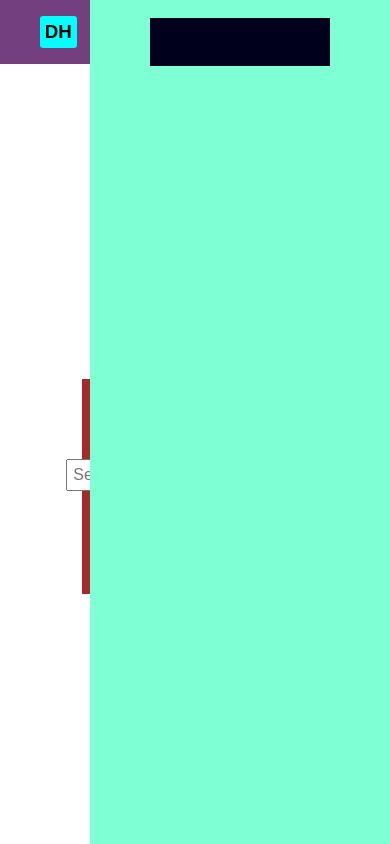
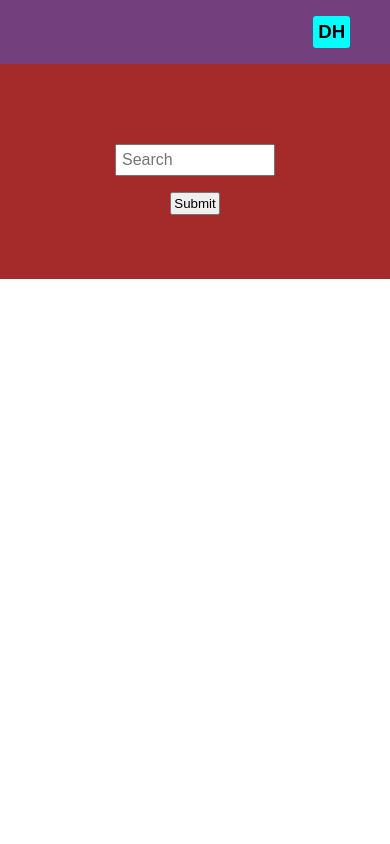
Before and after one commit to Stephanie-02/html_css_checkpoint, a plain HTML site: page index.html in a window 390 px wide. Drawn offline with Linux system fonts and the light colour scheme.

Commit message:
Added media

```diff
--- a/style.css
+++ b/style.css
@@ -73,3 +73,25 @@ button {
     padding: 1.5rem 2rem;
     background-color: rgb(0, 0, 29);
 }
+
+@media screen and (max-width:480px){
+    body {
+        display: block;
+    }
+
+    header {
+        margin: 0;
+    }
+
+    .top {
+        float: right;
+    }
+
+    form {
+        width: 100vw;
+    }
+
+    .rightbar {
+        display: none;
+    }
+}
```
